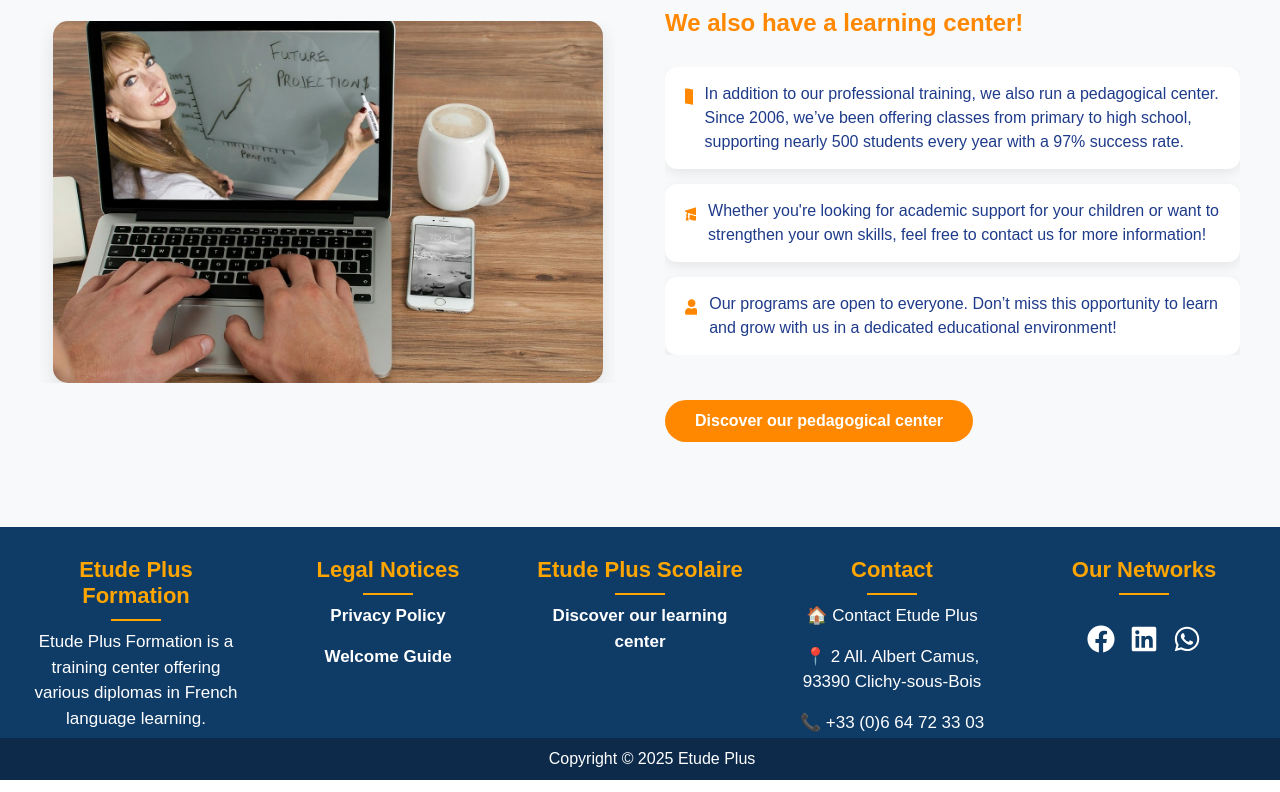
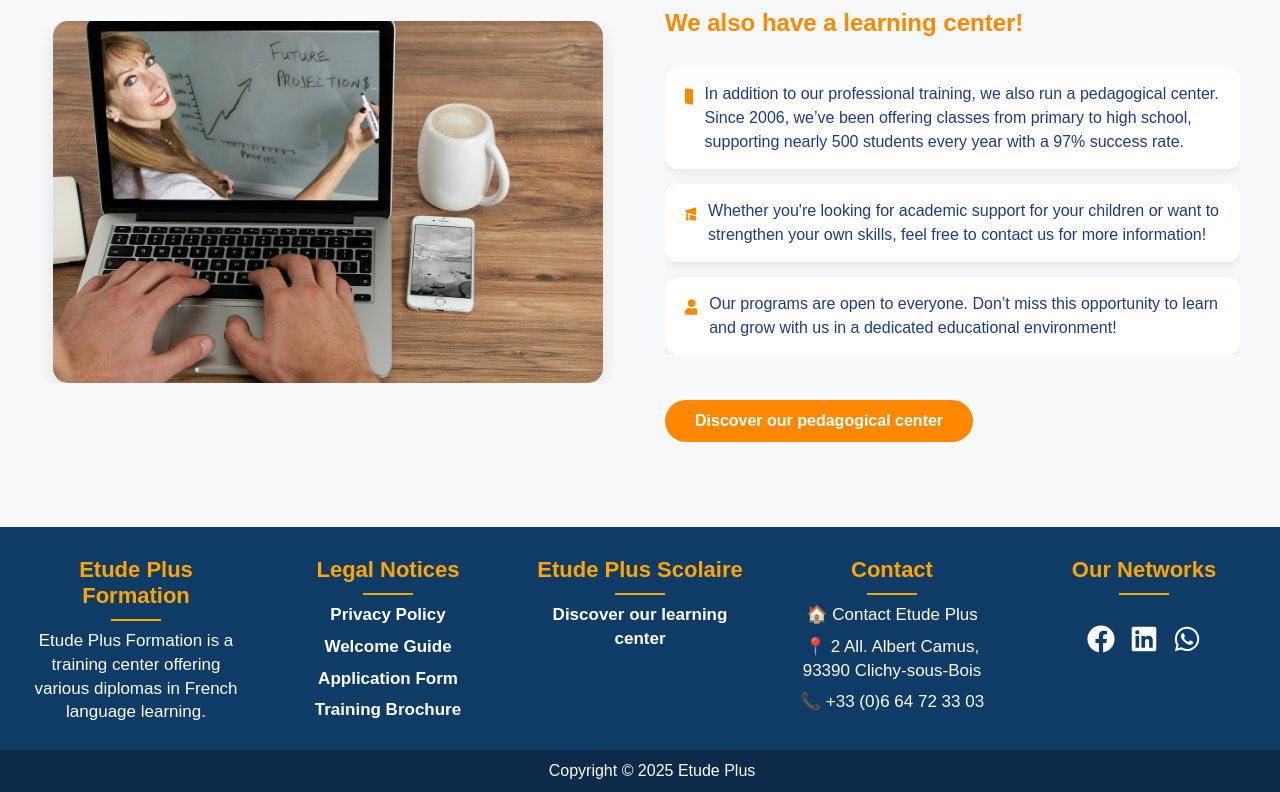
Before and after one commit to azzedineh27/ETUDE_PLUS, a React (Vite) app in the folder site_formation/: page / in a window 1280 px wide. Shown: the part 3214-4006 px from the top of the page. Built offline with nearby package versions, Linux system fonts and the light colour scheme.

Commit message:
candidature et plaquette ajoutés

```diff
--- a/site_formation/src/components/Footer.jsx
+++ b/site_formation/src/components/Footer.jsx
@@ -52,7 +52,28 @@
               {sanitize(t("footer_livret"))}
             </a>
           </p>
-
+          <p>
+            <a
+              href="/candidature.docx"
+              className="footer-link"
+              download
+              target="_blank"
+              rel="noopener noreferrer"
+            >
+              {sanitize(t("footer_candidature"))}
+            </a>
+          </p>
+          <p>
+            <a
+              href="/plaquette_formation.pdf"
+              className="footer-link"
+              download
+              target="_blank"
+              rel="noopener noreferrer"
+            >
+              {sanitize(t("footer_plaquette"))}
+            </a>
+          </p>
         </div>
 
         <div className="footer-section">
--- a/site_formation/src/locales/ae/translationAE.json
+++ b/site_formation/src/locales/ae/translationAE.json
@@ -54,6 +54,8 @@
   "footer_mentions": "الإشعارات القانونية",
   "footer_privacy": "سياسة الخصوصية",
   "footer_livret": "دليل الترحيب",
+  "footer_candidature": "ملف الترشح",
+  "footer_plaquette": "كتيب التكوين",
   "footer_etudeplus": "اكتشف مركزنا التعليمي",
   "footer_contact": "🏠 اتصل بـ Etude Plus",
   "footer_address": "📍 ٢، زقاق ألبير كامو، ٩٣٣٩٠ كليشي سو بوا",
--- a/site_formation/src/locales/en/translationEN.json
+++ b/site_formation/src/locales/en/translationEN.json
@@ -54,6 +54,8 @@
   "footer_mentions": "Legal Notices",
   "footer_privacy": "Privacy Policy",
   "footer_livret": "Welcome Guide",
+  "footer_candidature": "Application Form",
+  "footer_plaquette": "Training Brochure",
   "footer_etudeplus": "Discover our learning center",
   "footer_contact": "🏠 Contact Etude Plus",
   "footer_address": "📍 2 All. Albert Camus, 93390 Clichy-sous-Bois",
--- a/site_formation/src/locales/fr/translationFR.json
+++ b/site_formation/src/locales/fr/translationFR.json
@@ -54,6 +54,8 @@
   "footer_mentions": "Mentions Légales",
   "footer_privacy": "Politique de confidentialité",
   "footer_livret": "Livret d’Accueil",
+  "footer_candidature": "Dossier de candidature",
+  "footer_plaquette": "Plaquette de Formation",
   "footer_etudeplus": "Découvrez notre centre pédagogique",
   "footer_contact": "🏠 Contact Etude Plus",
   "footer_address": "📍 2 All. Albert Camus, 93390 Clichy-sous-Bois",
--- a/site_formation/src/locales/tr/translationTR.json
+++ b/site_formation/src/locales/tr/translationTR.json
@@ -54,6 +54,8 @@
   "footer_mentions": "Yasal Uyarılar",
   "footer_privacy": "Gizlilik Politikası",
   "footer_livret": "Hoş Geldiniz Rehberi",
+  "footer_candidature": "Başvuru Dosyası",
+  "footer_plaquette": "Eğitim Broşürü",
   "footer_etudeplus": "Öğrenim merkezimizi keşfedin",
   "footer_contact": "🏠 Etude Plus İletişim",
   "footer_address": "📍 2 All. Albert Camus, 93390 Clichy-sous-Bois",
--- a/site_formation/src/styles/Footer.css
+++ b/site_formation/src/styles/Footer.css
@@ -17,9 +17,9 @@
   justify-content: space-between;
   width: 100%;
   margin: auto;
-  gap: 40px; /* Espace entre les sections */
+  gap: 40px;
+  padding-bottom: 30px;
 }
-
 /* Sections du footer */
 .footer-section {
   flex: 1; /* Chaque section prend une part égale de l'espace */
@@ -42,11 +42,10 @@
   border: 1px solid orange;
 }
 
-/* Texte */
 .footer-section p {
   font-size: 17px;
-  line-height: 1.5;
-  margin-bottom: 15px;
+  line-height: 1.4;       /* légèrement réduit */
+  margin-bottom: 8px;     /* réduit de 15px à 8px */
 }
 
 /* Liens */
```
Also changed, not shown: 2 other files (tests, documents, lock files or other folders).
